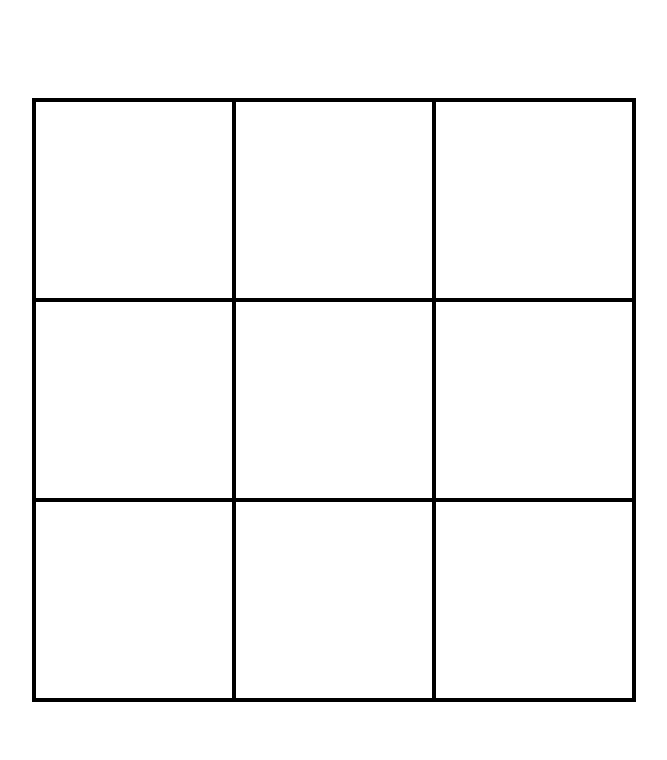
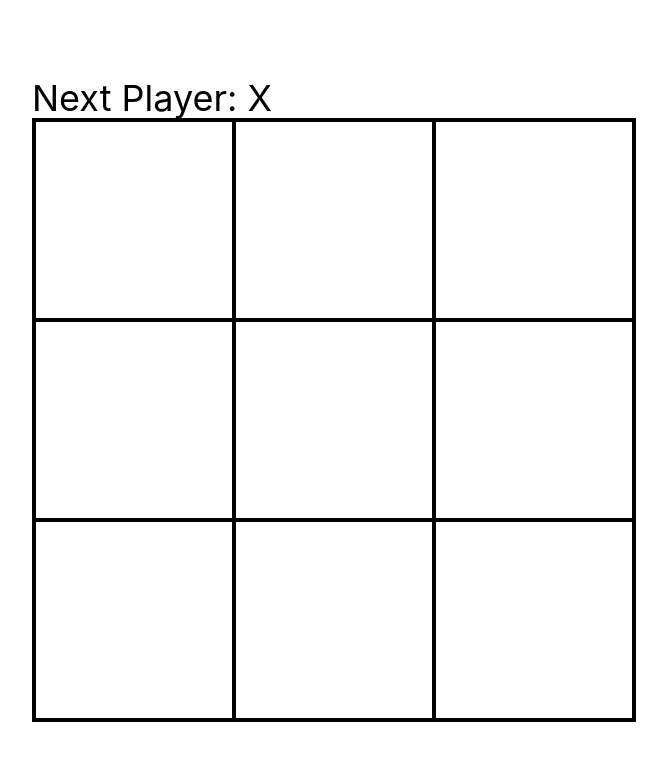
Before and after one commit to KlayClarke/reactJS_tictactoe, a React (Create React App) app: page / in a window 1280 px wide. Shown: the top 760 px of the page, without its empty margins (306-973 px from the left). Built offline with nearby package versions, Linux system fonts and the light colour scheme.

Commit message:
add status text that reveals the player who is choosing currently - fix symbol (from 'Y' to 'O')

```diff
--- a/src/components/Board.jsx
+++ b/src/components/Board.jsx
@@ -7,7 +7,7 @@ export default function Board() {
 
   function handleClick(i) {
     const squaresClone = squares.slice();
-    xIsNext ? (squaresClone[i] = "X") : (squaresClone[i] = "Y");
+    xIsNext ? (squaresClone[i] = "X") : (squaresClone[i] = "O");
     setSquares(squaresClone);
     setXIsNext(!xIsNext);
   }
@@ -16,8 +16,11 @@ export default function Board() {
     return <Square value={squares[i]} onClick={() => handleClick(i)} />;
   }
 
+  const status = `Next Player: ${xIsNext ? "X" : "O"}`;
+
   return (
     <div className="">
+      <div className="text-4xl">{status}</div>
       <div className="grid grid-cols-3 border-2 border-black">
         {renderSquare(0)}
         {renderSquare(1)}
```
